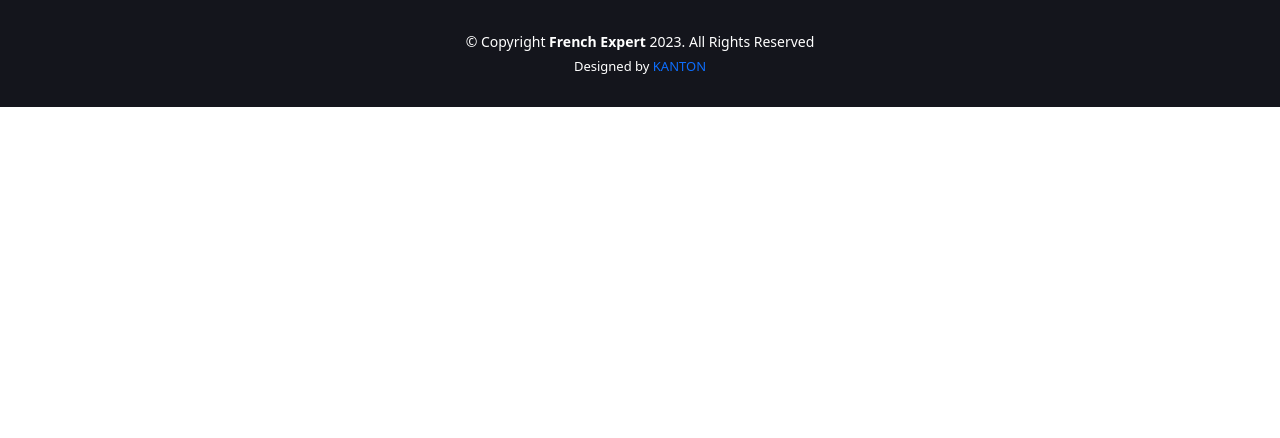
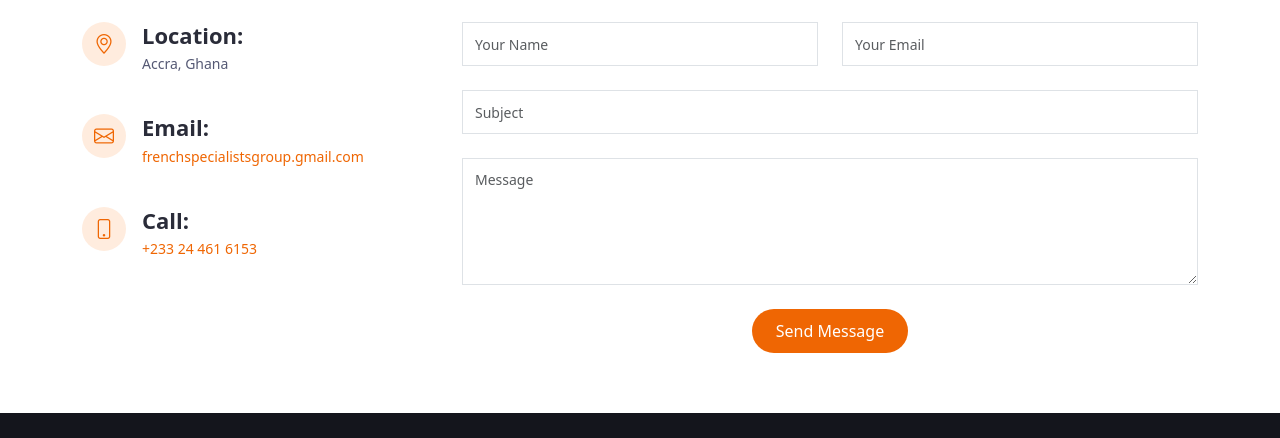
Before and after one commit to heli-toon/inusahbooks, a plain HTML site: page index.html in a window 1280 px wide. Shown: the part 1334-1772 px from the top of the page. Before the commit the page ends 1441 px from the top, so only its background shows below. Drawn offline with nearby package versions, Linux system fonts and the light colour scheme.

Commit message:
Add contact section

```diff
--- a/css/style.css
+++ b/css/style.css
@@ -466,6 +466,147 @@ section {
   text-decoration: none;
 }
 
+
+
+
+
+.contact .info {
+  width: 100%;
+  background: #fff;
+}
+
+.contact .info i {
+  font-size: 20px;
+  color: #ef6603;
+  float: left;
+  width: 44px;
+  height: 44px;
+  background: #ffecde;
+  display: flex;
+  justify-content: center;
+  align-items: center;
+  border-radius: 50px;
+  transition: all 0.3s ease-in-out;
+}
+
+.contact .info h4 {
+  padding: 0 0 0 60px;
+  font-size: 22px;
+  font-weight: 600;
+  margin-bottom: 5px;
+  color: #2a2c39;
+}
+
+.contact .info p {
+  padding: 0 0 0 60px;
+  margin-bottom: 0;
+  font-size: 14px;
+  color: #555974;
+}
+
+.contact .info .email,
+.contact .info .phone {
+  margin-top: 40px;
+}
+
+.contact .info .email:hover i,
+.contact .info .address:hover i,
+.contact .info .phone:hover i {
+  background: #ef6603;
+  color: #fff;
+}
+
+.contact .php-email-form {
+  width: 100%;
+  background: #fff;
+}
+
+.contact .php-email-form .form-group {
+  padding-bottom: 8px;
+}
+
+.contact .php-email-form .error-message {
+  display: none;
+  color: #fff;
+  background: #ed3c0d;
+  text-align: left;
+  padding: 15px;
+  font-weight: 600;
+}
+
+.contact .php-email-form .error-message br+br {
+  margin-top: 25px;
+}
+
+.contact .php-email-form .sent-message {
+  display: none;
+  color: #fff;
+  background: #18d26e;
+  text-align: center;
+  padding: 15px;
+  font-weight: 600;
+}
+
+.contact .php-email-form .loading {
+  display: none;
+  background: #fff;
+  text-align: center;
+  padding: 15px;
+}
+
+.contact .php-email-form .loading:before {
+  content: "";
+  display: inline-block;
+  border-radius: 50%;
+  width: 24px;
+  height: 24px;
+  margin: 0 10px -6px 0;
+  border: 3px solid #18d26e;
+  border-top-color: #eee;
+  animation: animate-loading 1s linear infinite;
+}
+
+.contact .php-email-form input,
+.contact .php-email-form textarea {
+  border-radius: 0;
+  box-shadow: none;
+  font-size: 14px;
+}
+
+.contact .php-email-form input {
+  height: 44px;
+}
+
+.contact .php-email-form textarea {
+  padding: 10px 12px;
+}
+
+.contact .php-email-form button[type=submit] {
+  background: #ef6603;
+  border: 0;
+  padding: 10px 24px;
+  color: #fff;
+  transition: 0.4s;
+  border-radius: 50px;
+}
+
+.contact .php-email-form button[type=submit]:hover {
+  background: #fc8129;
+}
+.contact .info a{
+  color: var(--sec);
+}
+
+@keyframes animate-loading {
+  0% {
+    transform: rotate(0deg);
+  }
+
+  100% {
+    transform: rotate(360deg);
+  }
+}
+
 #footer {
   background: #14151c;
   color: #fff;
@@ -523,7 +664,9 @@ section {
 #footer .credits {
   font-size: 13px;
 }
-
+#footer .credits a{
+  color: var(--sec);
+}
 .back-to-top {
   position: fixed;
   visibility: hidden;
--- a/index.html
+++ b/index.html
@@ -7,7 +7,7 @@
     <link rel="stylesheet" href="css/bootstrap.min.css" />
     <link rel="stylesheet" href="css/bootstrap-icons.min.css">
     <meta content="The French Experts Website" name="description" />
-    <meta content="French Experts, Inusah Books" name="keywords" />
+    <meta content="The French Experts Website, Inusah Books" name="keywords" />
     <link href="assets/img/favicon.png" rel="icon" />
     <link href="assets/img/apple-touch-icon.png" rel="apple-touch-icon" />
     <title>French Expert</title>
@@ -92,6 +92,60 @@
 
           </div>
         </section>
+
+        <section id="contact" class="contact">
+          <div class="container">
+            <div class="section-title" data-aos="zoom-out">
+              <h2>Contact</h2>
+              <p>Contact Us</p>
+            </div>
+            <div class="row mt-5">
+              <div class="col-lg-4" data-aos="fade-right">
+                <div class="info">
+                  <div class="address">
+                    <i class="bi bi-geo-alt"></i>
+                    <h4>Location:</h4>
+                    <p>Accra, Ghana</p>
+                  </div>
+                  <div class="email">
+                    <i class="bi bi-envelope"></i>
+                    <h4>Email:</h4>
+                    <p><a href="mailto:frenchspecialistsgroup.gmail.com">frenchspecialistsgroup.gmail.com</a></p>
+                  </div>
+                  <div class="phone">
+                    <i class="bi bi-phone"></i>
+                    <h4>Call:</h4>
+                    <p><a href="tel:233244616153">+233 24 461 6153 </a></p>
+                  </div>
+                </div>
+              </div>
+              <div class="col-lg-8 mt-5 mt-lg-0" data-aos="fade-left">
+                <form action="" method="post" role="form" class="php-email-form">
+                  <div class="row">
+                    <div class="col-md-6 form-group">
+                      <input type="text" name="name" class="form-control" id="name" placeholder="Your Name" required>
+                    </div>
+                    <div class="col-md-6 form-group mt-3 mt-md-0">
+                      <input type="email" class="form-control" name="email" id="email" placeholder="Your Email" required>
+                    </div>
+                  </div>
+                  <div class="form-group mt-3">
+                    <input type="text" class="form-control" name="subject" id="subject" placeholder="Subject" required>
+                  </div>
+                  <div class="form-group mt-3">
+                    <textarea class="form-control" name="message" rows="5" placeholder="Message" required></textarea>
+                  </div>
+                  <div class="my-3">
+                    <div class="loading">Loading</div>
+                    <div class="error-message"> Message failed! We are sorry! </div>
+                    <div class="sent-message">Your message has been sent. Thank you!</div>
+                  </div>
+                  <div class="text-center"><button type="submit">Send Message</button></div>
+                </form>
+              </div>
+            </div>
+          </div>
+        </section>
       </main>
       <footer id="footer">
         <div class="container">
```
